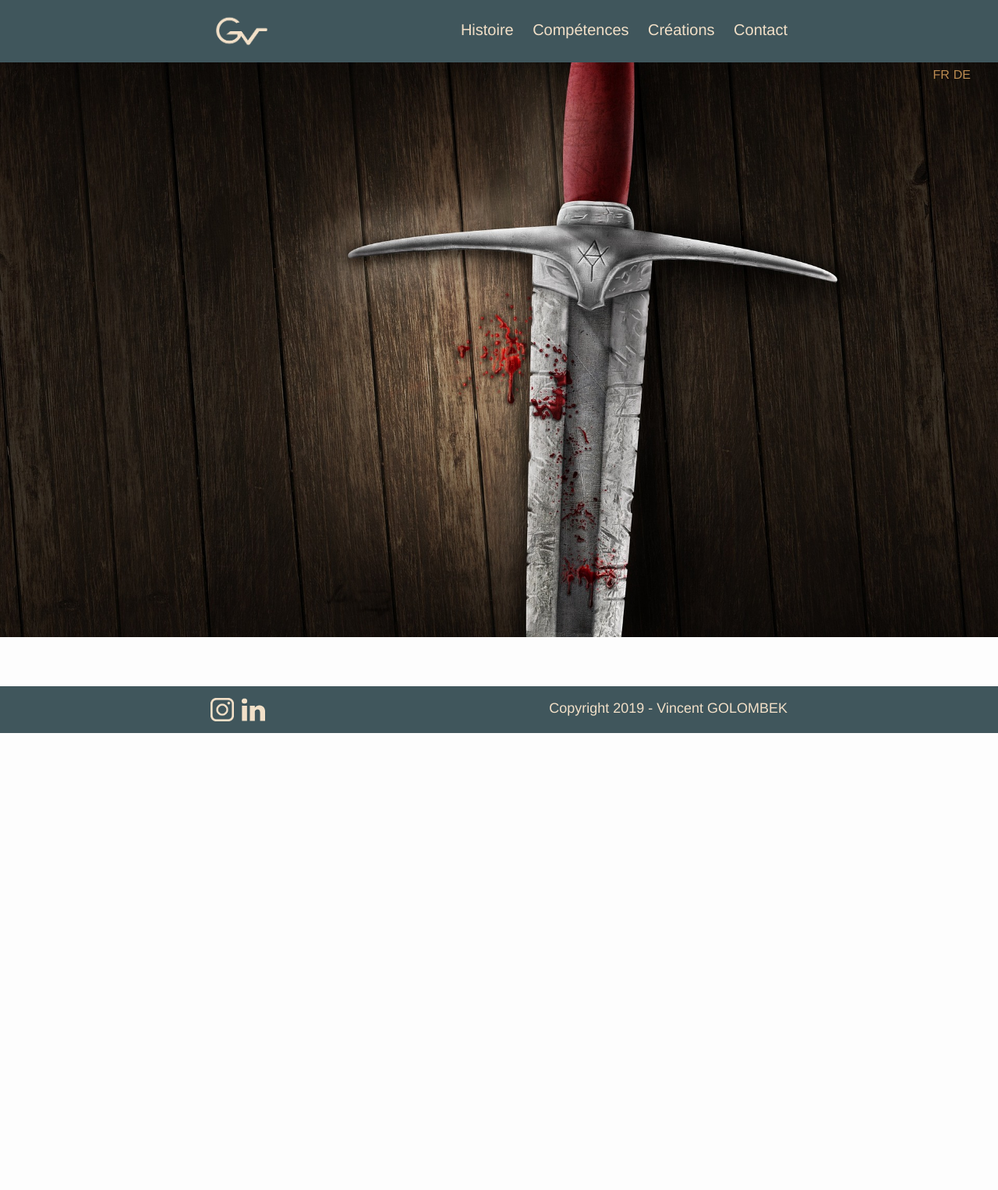
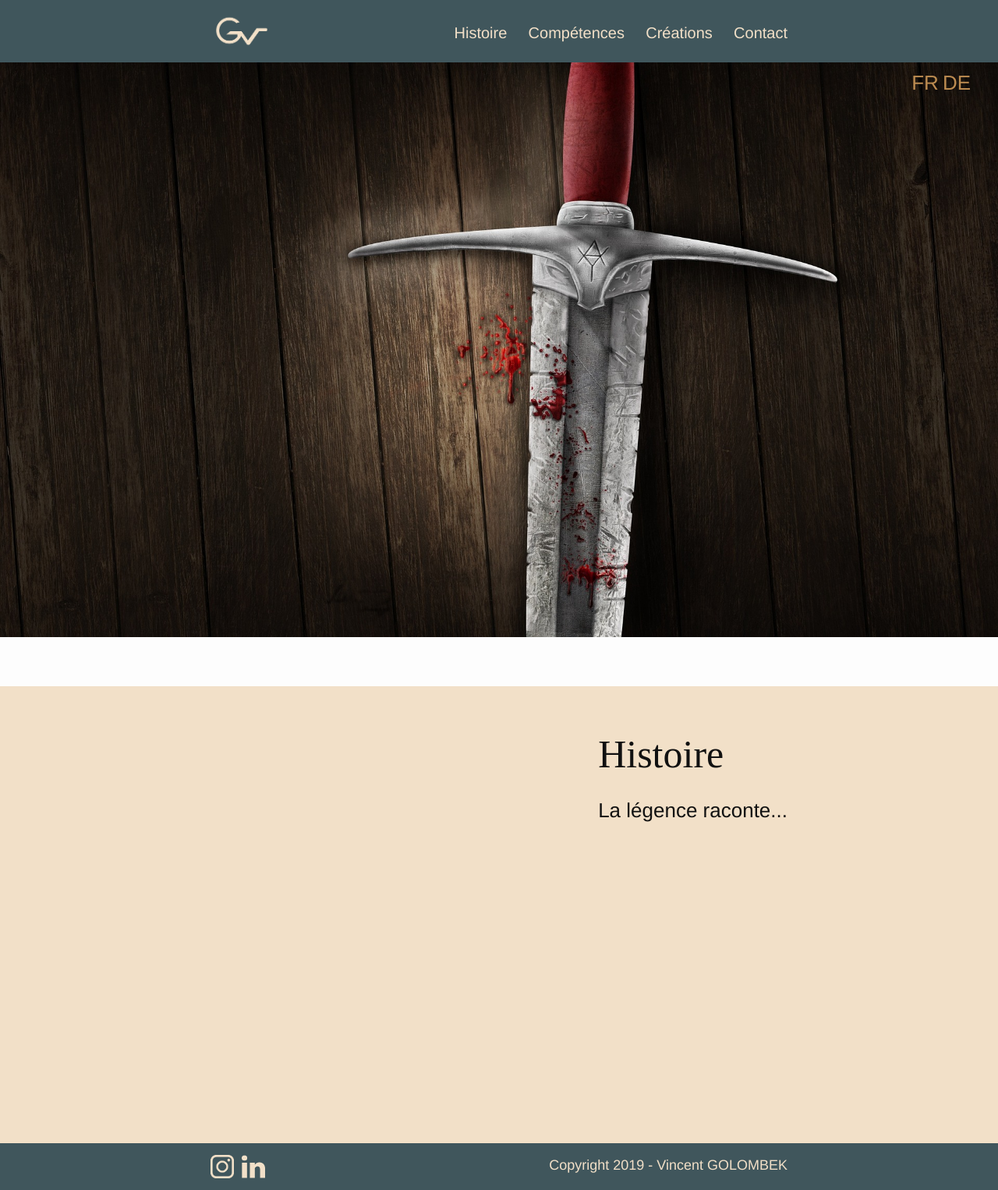
Before and after one commit to golombekvincent/golombekvincent, a Jekyll site: the page built from index.html, in a window 1280 px wide. Shown: the whole page at 78% size. Built offline with Jekyll 4.4.1, drawn with Linux system fonts in a browser that asks for light colours; before the commit the page ends 940 px from its top, so only the background shows below that.

```diff
--- a/_includes/footer.html
+++ b/_includes/footer.html
@@ -2,7 +2,7 @@
 
   <div class="wrapper">
 
-    <h2 class="footer-heading">Copyright 2019 - Vincent GOLOMBEK</h2>
+    <p class="footer-heading">Copyright 2019 - Vincent GOLOMBEK</p>
 
     <div class="footer-col-wrapper">
 
--- a/_sass/_layout.scss
+++ b/_sass/_layout.scss
@@ -98,6 +98,17 @@
     margin-bottom: $spacing-unit / 2;
 }
 
+@include media-query($on-laptop) {
+    .footer-heading {
+    font-size: 15px;
+    }}
+
+@include media-query(320px) {
+    .footer-heading {
+    font-size: 12px;
+    }}
+
+
 .contact-list,
 .social-media-list {
     list-style: none;
@@ -134,6 +145,8 @@
 @include media-query($on-laptop) {
     .footer-col-1,
     .footer-col-2 {
+        margin: 0;
+        padding-top: 10px;
         width: -webkit-calc(50% - (#{$spacing-unit} / 2));
         width:         calc(50% - (#{$spacing-unit} / 2));
     }
@@ -207,10 +220,10 @@
     margin-bottom: $spacing-unit;
 
     h2 {
-        font-size: 32px;
+        font-size: 50px;
 
         @include media-query($on-laptop) {
-            font-size: 28px;
+            font-size: 46px;
         }
     }
 
--- a/css/main.scss
+++ b/css/main.scss
@@ -7,7 +7,7 @@
 
 // Our variables
 $base-font-family: "Helvetica Neue", Helvetica, Arial, sans-serif;
-$base-font-size:   16px;
+$base-font-size:   26px;
 $base-font-weight: 400;
 $small-font-size:  $base-font-size * 0.875;
 $base-line-height: 1.5;
@@ -114,6 +114,35 @@
 
 }
 
+//H1,H2,H3//
+
+h2{
+    padding: 0;
+    margin: 0;
+    font-family: Spectral;
+    font-size: 50px;
+
+}
+
+
+//intro histoire//
+
+.histoire_intro{
+
+    background-color: #f2e0c8;
+    width:100%;
+    height: 586px;
+
+
+}
+
+.text_histoire_intro{
+    float: right;
+    margin-top: 50px;
+
+}
+
+
 
 //Footer//
 
@@ -162,7 +191,6 @@
 
 
 
-
 // Import partials from `sass_dir` (defaults to `_sass`)
 @import
         "base",
--- a/index.html
+++ b/index.html
@@ -18,3 +18,17 @@
 
 
 </div>
+
+<div class="histoire_intro">
+
+    <div class="wrapper">
+
+        <div class="text_histoire_intro">
+
+    <h2>Histoire</h2>
+La légence raconte...
+
+
+        </div>
+    </div>
+</div>
```
